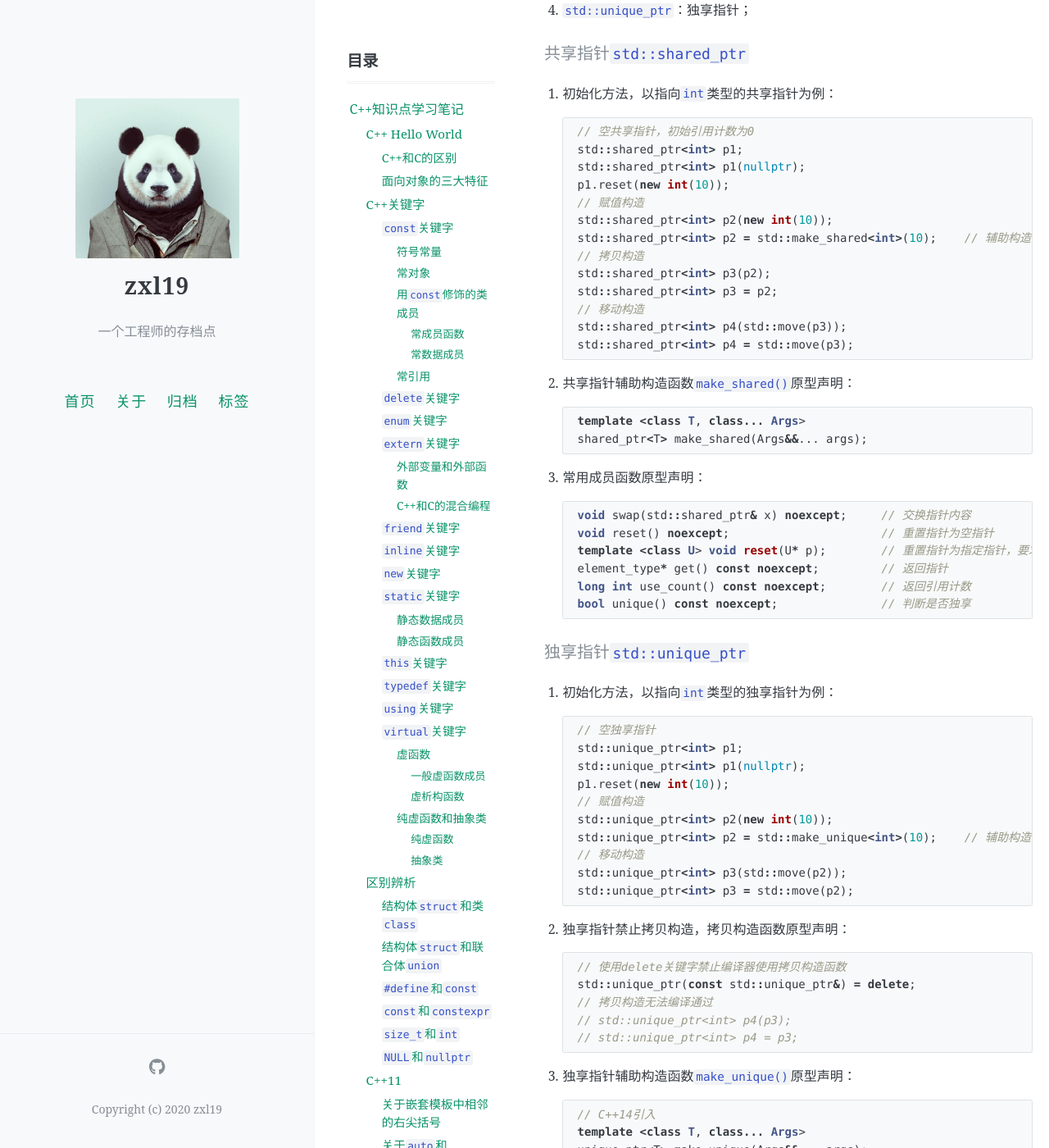
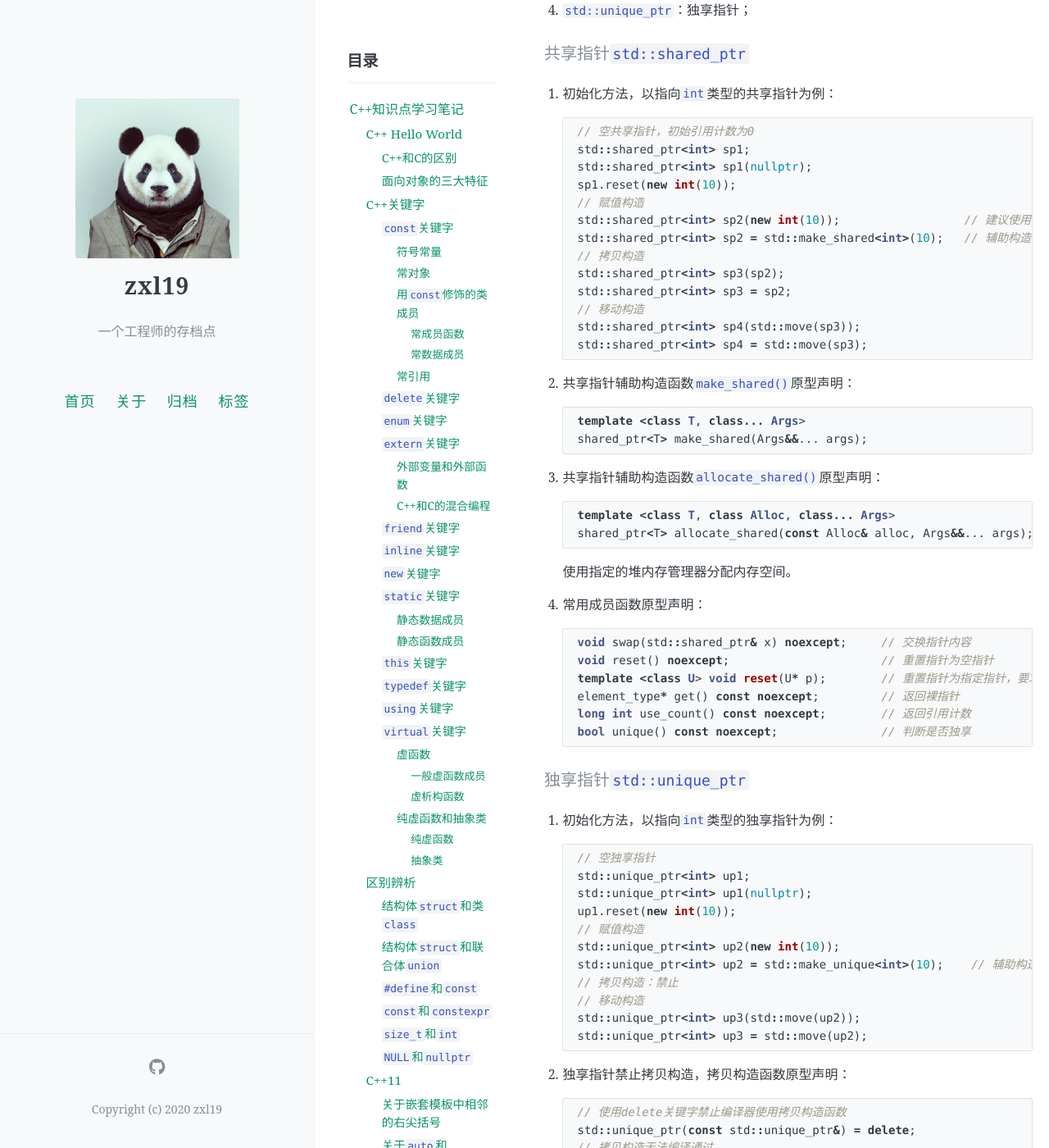
Before and after one commit to zxl19/zxl19.github.io, a Jekyll site: the page built from _posts/2021-09-25-cpp-note.md, in a window 1280 px wide and 1400 px high, scrolled down 8227 px. Shown: the whole window at 82% size. Built offline with Jekyll 4.4.1, drawn with Linux system fonts in a browser that asks for light colours; comment, search, counter and statistics services are not loaded; some of the changed text lies outside the part shown.

Commit message:
Update Posts modified:   _posts/2021-09-25-cpp-note.md modified:   _posts/2022-10-11-slam-material.md modified:   _posts/2023-03-25-math-material.md

````diff
--- a/_posts/2021-09-25-cpp-note.md
+++ b/_posts/2021-09-25-cpp-note.md
@@ -317,18 +317,18 @@ for (char c : str) {}
 
     ```cpp
     // 空共享指针，初始引用计数为0
-    std::shared_ptr<int> p1;
-    std::shared_ptr<int> p1(nullptr);
-    p1.reset(new int(10));
+    std::shared_ptr<int> sp1;
+    std::shared_ptr<int> sp1(nullptr);
+    sp1.reset(new int(10));
     // 赋值构造
-    std::shared_ptr<int> p2(new int(10));
-    std::shared_ptr<int> p2 = std::make_shared<int>(10);    // 辅助构造函数
+    std::shared_ptr<int> sp2(new int(10));                  // 建议使用，会使用重载后的new运算符
+    std::shared_ptr<int> sp2 = std::make_shared<int>(10);   // 辅助构造函数，使用默认的new运算符
     // 拷贝构造
-    std::shared_ptr<int> p3(p2);
-    std::shared_ptr<int> p3 = p2;
+    std::shared_ptr<int> sp3(sp2);
+    std::shared_ptr<int> sp3 = sp2;
     // 移动构造
-    std::shared_ptr<int> p4(std::move(p3));
-    std::shared_ptr<int> p4 = std::move(p3);
+    std::shared_ptr<int> sp4(std::move(sp3));
+    std::shared_ptr<int> sp4 = std::move(sp3);
     ```
 
 2. 共享指针辅助构造函数`make_shared()`原型声明：
@@ -338,13 +338,22 @@ for (char c : str) {}
     shared_ptr<T> make_shared(Args&&... args);
     ```
 
-3. 常用成员函数原型声明：
+3. 共享指针辅助构造函数`allocate_shared()`原型声明：
+
+    ```cpp
+    template <class T, class Alloc, class... Args>
+    shared_ptr<T> allocate_shared(const Alloc& alloc, Args&&... args);
+    ```
+
+    使用指定的堆内存管理器分配内存空间。
+
+4. 常用成员函数原型声明：
 
     ```cpp
     void swap(std::shared_ptr& x) noexcept;     // 交换指针内容
     void reset() noexcept;                      // 重置指针为空指针
     template <class U> void reset(U* p);        // 重置指针为指定指针，要求U类型指针能够隐式转换为T类型指针
-    element_type* get() const noexcept;         // 返回指针
+    element_type* get() const noexcept;         // 返回裸指针
     long int use_count() const noexcept;        // 返回引用计数
     bool unique() const noexcept;               // 判断是否独享
     ```
@@ -355,15 +364,16 @@ for (char c : str) {}
 
     ```cpp
     // 空独享指针
-    std::unique_ptr<int> p1;
-    std::unique_ptr<int> p1(nullptr);
-    p1.reset(new int(10));
+    std::unique_ptr<int> up1;
+    std::unique_ptr<int> up1(nullptr);
+    up1.reset(new int(10));
     // 赋值构造
-    std::unique_ptr<int> p2(new int(10));
-    std::unique_ptr<int> p2 = std::make_unique<int>(10);    // 辅助构造函数
+    std::unique_ptr<int> up2(new int(10));
+    std::unique_ptr<int> up2 = std::make_unique<int>(10);    // 辅助构造函数
+    // 拷贝构造：禁止
     // 移动构造
-    std::unique_ptr<int> p3(std::move(p2));
-    std::unique_ptr<int> p3 = std::move(p2);
+    std::unique_ptr<int> up3(std::move(up2));
+    std::unique_ptr<int> up3 = std::move(up2);
     ```
 
 2. 独享指针禁止拷贝构造，拷贝构造函数原型声明：
@@ -372,8 +382,8 @@ for (char c : str) {}
     // 使用delete关键字禁止编译器使用拷贝构造函数
     std::unique_ptr(const std::unique_ptr&) = delete;
     // 拷贝构造无法编译通过
-    // std::unique_ptr<int> p4(p3);
-    // std::unique_ptr<int> p4 = p3;
+    // std::unique_ptr<int> up4(up3);
+    // std::unique_ptr<int> up4 = up3;
     ```
 
 3. 独享指针辅助构造函数`make_unique()`原型声明：
@@ -393,8 +403,8 @@ for (char c : str) {}
 4. 常用成员函数原型声明：
 
     ```cpp
-    element_type* get() const noexcept;         // 返回指针
-    element_type* release() noexcept;           // 返回指针，重置指针为空指针，释放对原内存的所有权，但是不释放原内存
+    element_type* get() const noexcept;         // 返回裸指针
+    element_type* release() noexcept;           // 返回裸指针，重置指针为空指针，释放对原内存的所有权，但是不释放原内存
     void reset(element_type* p) noexcept;       // 重置指针为指定指针，释放原内存
     void swap(std::unique_ptr& x) noexcept;     // 交换指针内容
     ```
````
Also changed, not shown: _posts/2022-10-11-slam-material.md (+6 -3 lines), _posts/2023-03-25-math-material.md (+6 -4 lines).
